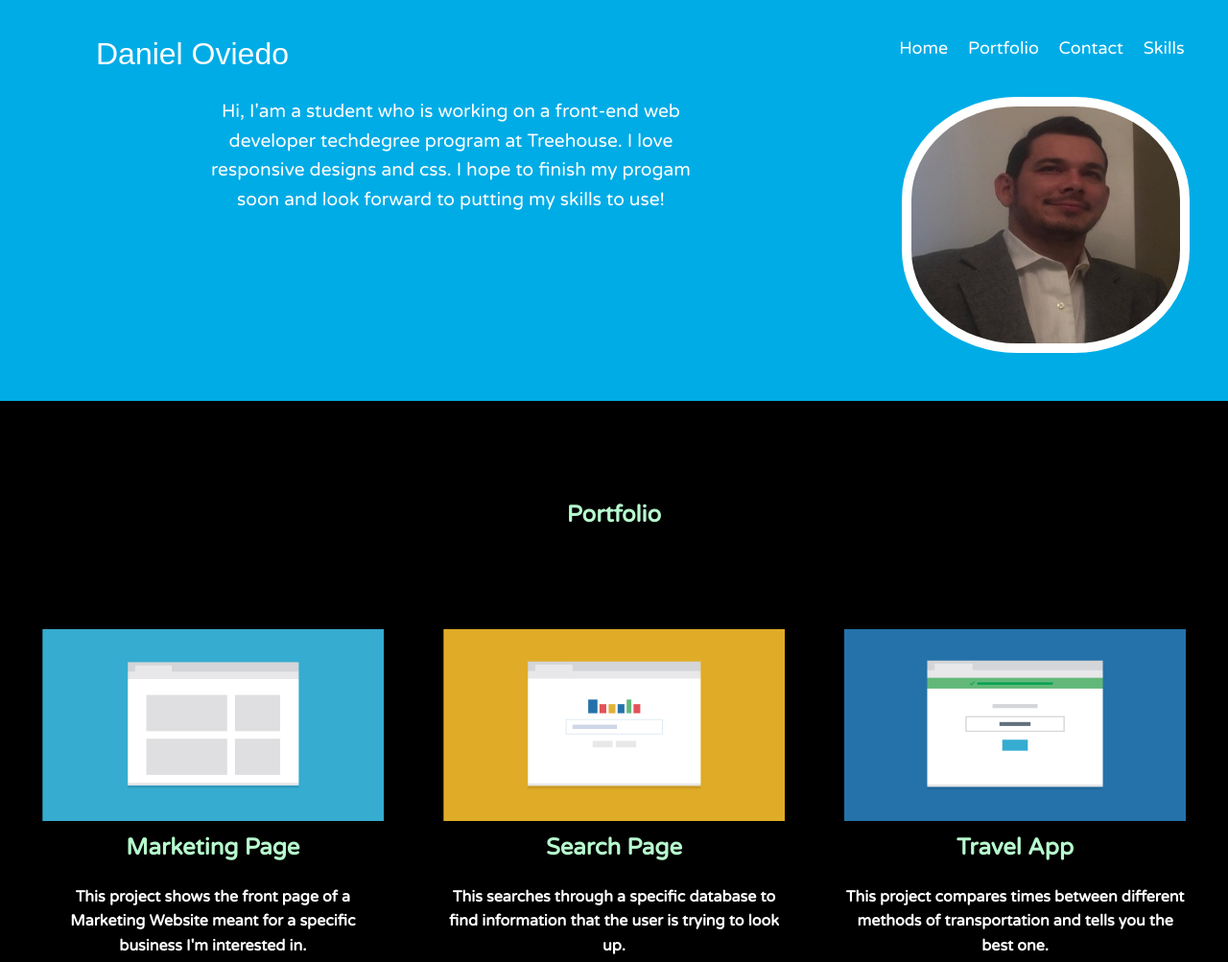
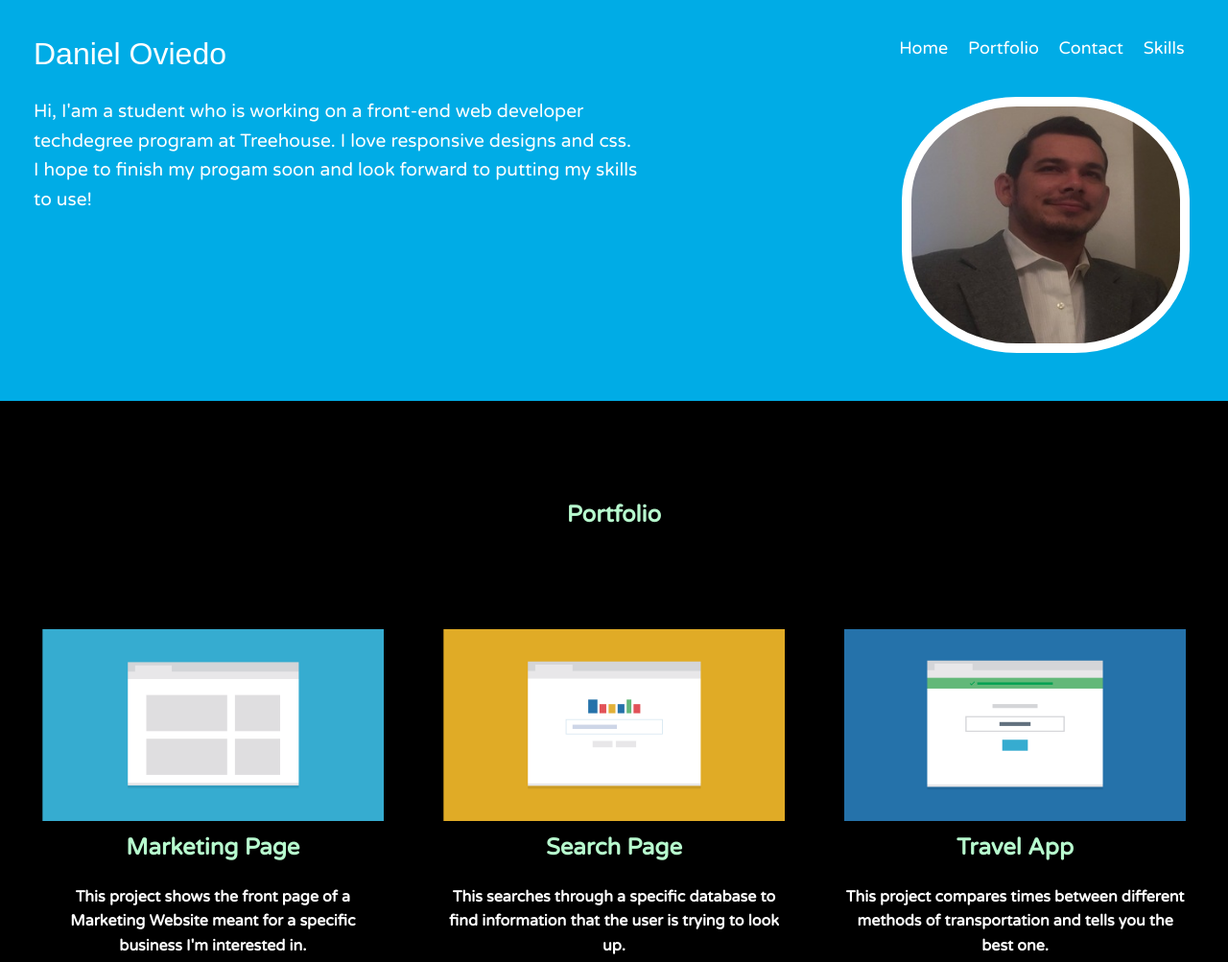
Before and after one commit to danieloviz86/danieloviz86.github.io-responsive-website, a plain HTML site: page index.html in a window 1280 px wide. Shown: the top 1003 px of the page at 96% size. Drawn offline with Linux system fonts and the light colour scheme.

Commit message:
Aligned intro-paragraph with name

```diff
--- a/css/style.css
+++ b/css/style.css
@@ -67,11 +67,12 @@ h2 {
 	background: #000;
 }
 .intro-paragraph {
-	display: inline-block;
+	display: block;
 	margin: 0 auto;
-	width: 95%;
+	width: 90%;
 	padding-top: 30px;
 	text-align: center;
+
 }
 
 /* =================================
@@ -234,11 +235,12 @@ h2 {
 
 @media (min-width: 768px) {
 	.intro-paragraph {
-		max-width: 40%;
+		max-width: 50%;
 		padding-bottom: 30px;
 		padding-top: 0;
-		margin-left: 10px;
-		padding-right: 10px;
+		margin-left: 90px;
+		padding-right: 1.5%;
+		text-align: left;
 	}
 	#wrapper {
 		max-width: 800px;
@@ -324,6 +326,9 @@ h2 {
 	}
 	.intro-paragraph {
 		padding-right: 10px;
+		padding-left: 0;
+		margin-right: 0;
+		margin-left: 35px;
 	}
 	.main-header {
 		flex-direction: row;
@@ -333,7 +338,7 @@ h2 {
 		display: block;
 		margin-right: auto;
 		margin-top: 0;
-		padding-left: 100px;
+		padding-left: 35px;
 	}
 	.main-nav {
 		margin-top: 20px;
```
